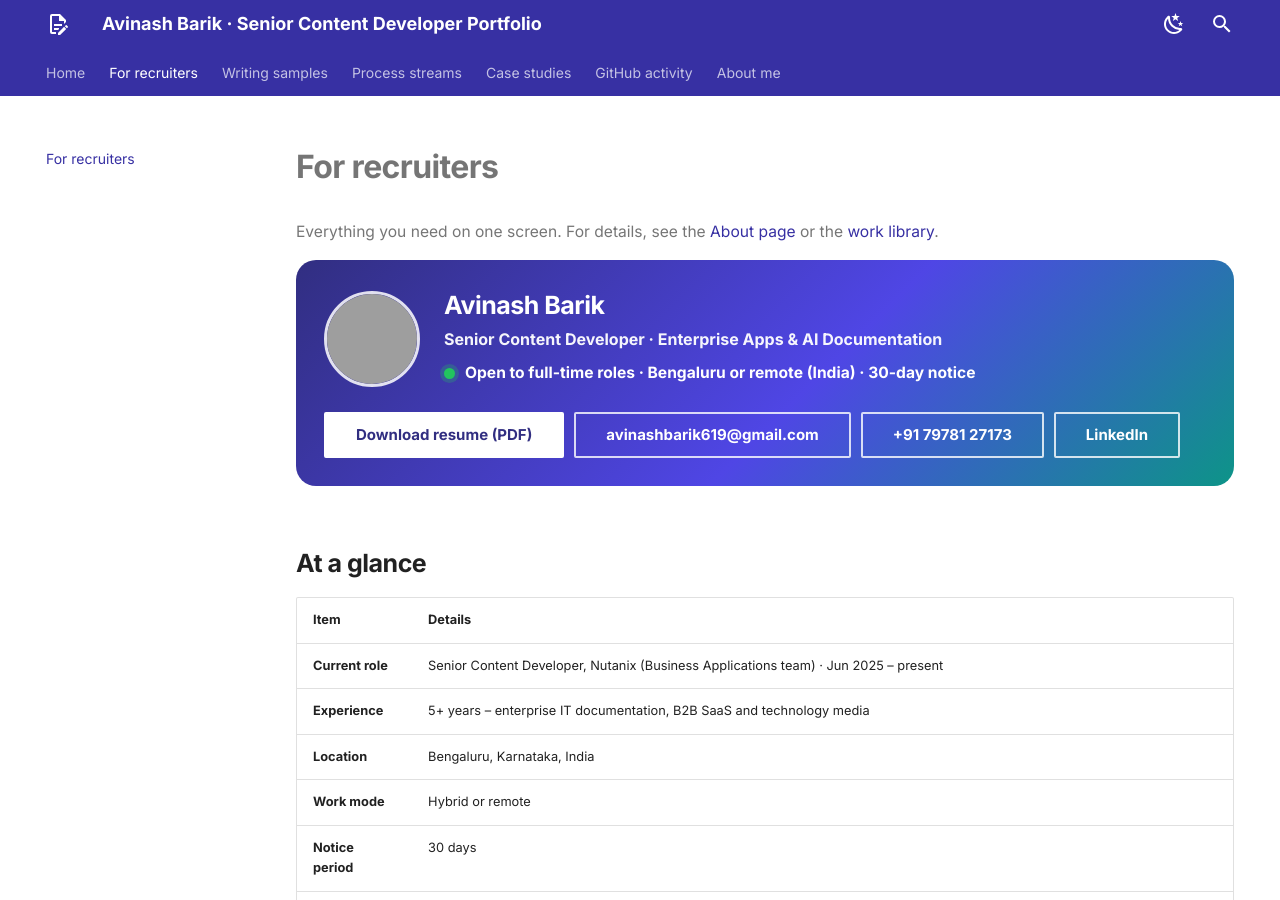
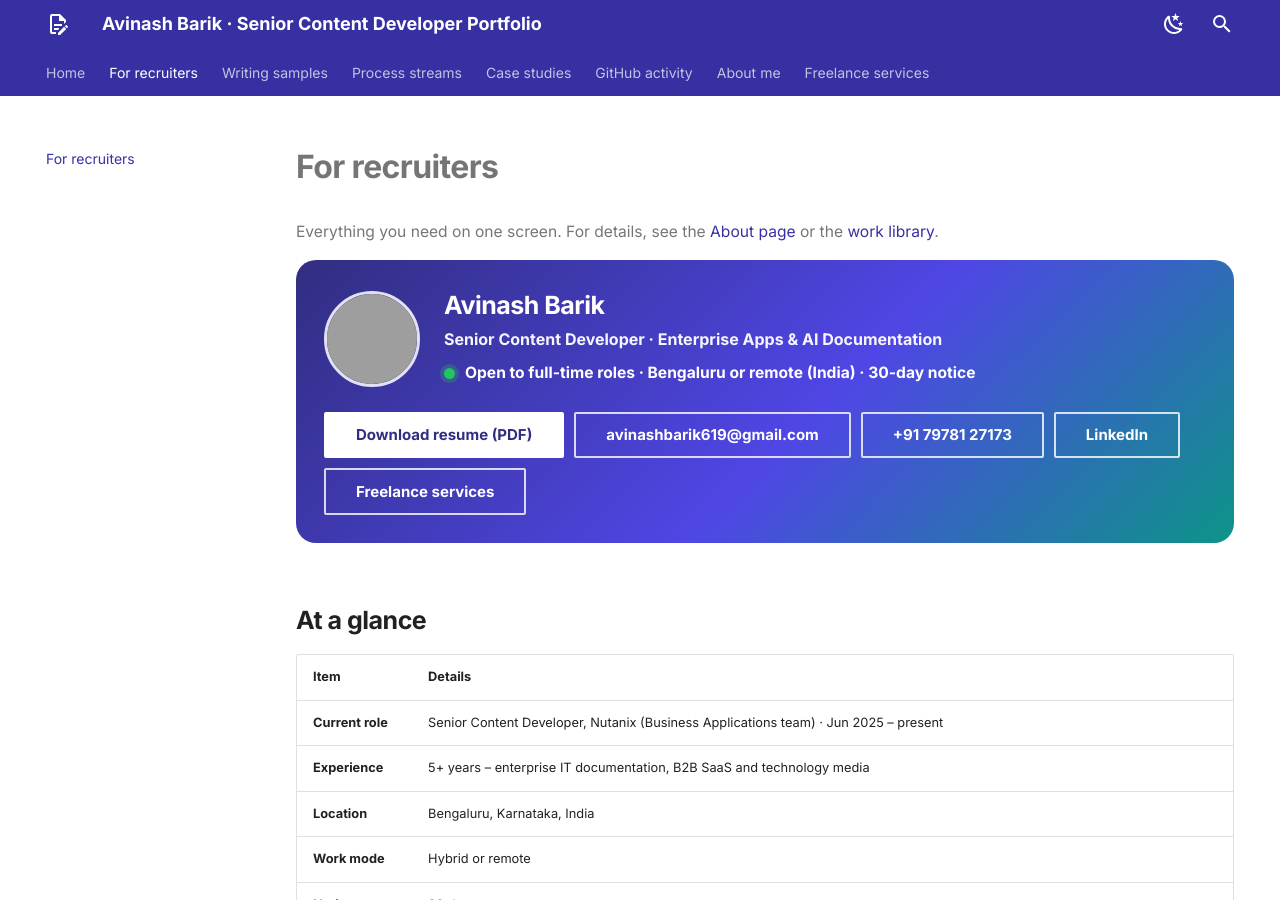
Before and after one commit to Avinash0789/Avinash0789.github.io, an MkDocs documentation site: the page built from docs/hire.md, in a window 1280 px wide and 900 px high. Built offline with MkDocs 1.6.1 and Material for MkDocs 9.7.7, drawn with Linux system fonts in a browser that asks for light colours; grey boxes are pictures that could not be loaded.

Commit message:
Link to the freelance services website from home, recruiters page and nav
Co-Authored-By: Claude Opus 5.5 <noreply@anthropic.com>

```diff
--- a/docs/hire.md
+++ b/docs/hire.md
@@ -22,6 +22,7 @@ hide:
     <a class="md-button" href="mailto:avinashbarik619@gmail.com">avinashbarik619@gmail.com</a>
     <a class="md-button" href="tel:+917978127173">+91 79781 27173</a>
     <a class="md-button" href="https://www.linkedin.com/in/avinash-barik-54a1ab194/" target="_blank" rel="noopener">LinkedIn</a>
+    <a class="md-button" href="https://avinash0789.github.io/services/" target="_blank" rel="noopener">Freelance services</a>
   </div>
 </div>
 
--- a/mkdocs.yml
+++ b/mkdocs.yml
@@ -65,6 +65,7 @@ nav:
       - How I run documentation: case-studies/how-i-run-documentation.md
   - GitHub activity: github.md
   - About me: about.md
+  - Freelance services: https://avinash0789.github.io/services/
 
 markdown_extensions:
   - admonition
```
Also changed, not shown: docs/index.md (+1 -0 lines).
